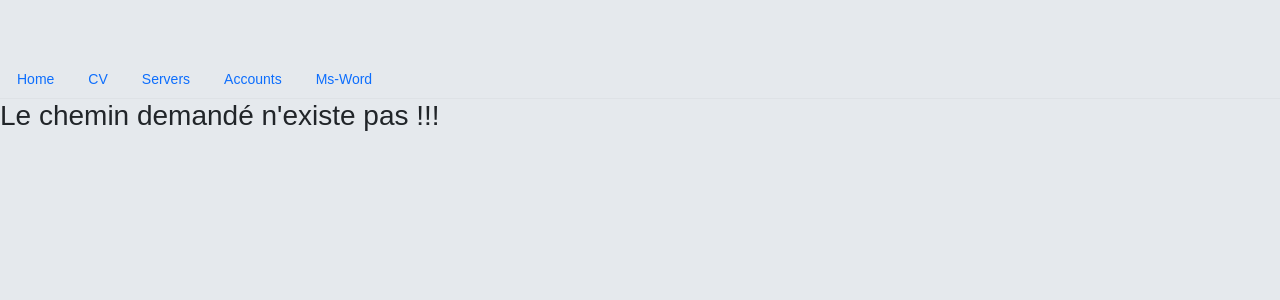
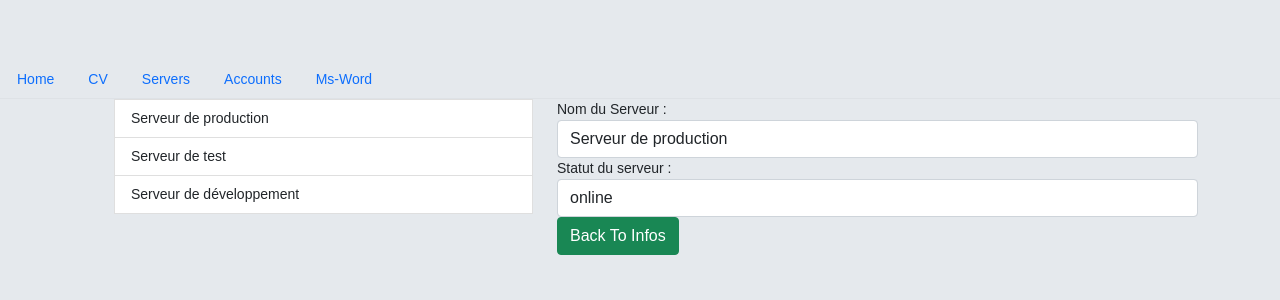
Before and after one commit to n2sy/Orange-giz, an Angular app: page /list-servers/edit/1 in a window 1280 px wide. Before the commit this address led to /not-found. Shown: the top 300 px of the page. Built offline with nearby package versions, Linux system fonts and the light colour scheme.

Commit message:
add the submodule

```diff
--- a/src/app/app.module.ts
+++ b/src/app/app.module.ts
@@ -28,6 +28,7 @@ import { InfosComponent } from './infos/infos.component';
 import { AddComponent } from './add/add.component';
 import { UpdateComponent } from './update/update.component';
 import { NotFoundComponent } from './not-found/not-found.component';
+import { SubModule } from './sub/sub.module';
 
 @NgModule({
   declarations: [
@@ -56,7 +57,7 @@ import { NotFoundComponent } from './not-found/not-found.component';
     UpdateComponent,
     NotFoundComponent,
   ],
-  imports: [BrowserModule, FormsModule, ORANGE_ROUTING],
+  imports: [BrowserModule, FormsModule, ORANGE_ROUTING, SubModule],
   providers: [FirstService],
   bootstrap: [AppComponent],
 })
--- a/src/app/app.routing.ts
+++ b/src/app/app.routing.ts
@@ -13,15 +13,18 @@ let myRoutes: Routes = [
   { path: '', component: HomeComponent },
   {
     path: 'cv',
-    component: CvComponent,
     children: [
-      //  { path: '', component: CvComponent },
+      { path: '', component: CvComponent },
       { path: 'add', component: AddComponent },
       { path: ':id', component: InfosComponent },
       { path: ':id/edit', component: UpdateComponent },
     ],
   },
 
+  {
+    path: 'list-servers',
+    loadChildren: () => import('./sub/sub.module').then((m) => m.SubModule),
+  },
   { path: 'accounts', component: HomeAccountComponent },
   { path: 'servers', component: ServersComponent },
   { path: 'ms-word', component: MsWordComponent },
--- a/src/app/cv/cv.component.html
+++ b/src/app/cv/cv.component.html
@@ -1,4 +1,3 @@
-<router-outlet></router-outlet>
 <div class="container">
     <div class="row">
         <div class="col-md-5">
--- a/src/app/sub/edit-server/edit-server.component.html
+++ b/src/app/sub/edit-server/edit-server.component.html
@@ -1 +1,10 @@
-<p>edit-server works!</p>
+<label for="">Nom du Serveur :</label>
+<input [(ngModel)]="selectedServ.nom" type="text" class="form-control">
+
+<label for="">Statut du serveur :</label>
+<select [(ngModel)]="selectedServ.statut" name="" id="" class="form-control">
+    <option value="online">online</option>
+    <option value="offline">offline</option>
+</select>
+
+<button routerLink="/list-servers" class="btn btn-success">Back To Infos</button>
--- a/src/app/sub/edit-server/edit-server.component.ts
+++ b/src/app/sub/edit-server/edit-server.component.ts
@@ -1,15 +1,24 @@
 import { Component, OnInit } from '@angular/core';
+import { ActivatedRoute, ParamMap } from '@angular/router';
+import { GererServersService } from '../gerer-servers.service';
 
 @Component({
   selector: 'app-edit-server',
   templateUrl: './edit-server.component.html',
-  styleUrls: ['./edit-server.component.css']
+  styleUrls: ['./edit-server.component.css'],
 })
 export class EditServerComponent implements OnInit {
-
-  constructor() { }
+  selectedServ;
+  constructor(
+    private activatedRoute: ActivatedRoute,
+    private gererSer: GererServersService
+  ) {}
 
   ngOnInit(): void {
+    this.activatedRoute.paramMap.subscribe({
+      next: (p: ParamMap) => {
+        this.selectedServ = this.gererSer.getServerById(p.get('id'));
+      },
+    });
   }
-
 }
--- /dev/null
+++ b/src/app/sub/gerer-servers.service.ts
@@ -0,0 +1,29 @@
+import { Injectable } from '@angular/core';
+
+@Injectable({
+  providedIn: 'root',
+})
+export class GererServersService {
+  tab = [
+    {
+      id: 1,
+      nom: 'Serveur de production',
+      statut: 'online',
+    },
+    {
+      id: 2,
+      nom: 'Serveur de test',
+      statut: 'offline',
+    },
+    {
+      id: 3,
+      nom: 'Serveur de développement',
+      statut: 'online',
+    },
+  ];
+  constructor() {}
+
+  getServerById(id) {
+    return this.tab.find((s) => s.id == id);
+  }
+}
--- a/src/app/sub/info-server/info-server.component.html
+++ b/src/app/sub/info-server/info-server.component.html
@@ -1 +1,7 @@
-<p>info-server works!</p>
+<strong> {{ selectedServ.nom }} </strong>
+<br>
+<p>Le statut du serveur est {{ selectedServ.statut }} </p>
+
+<br>
+<button [disabled]="show" [routerLink]="['/list-servers' ,'edit', selectedServ.id]" class="btn btn-info">Editer</button>
+<br><i *ngIf="show">Impossible d'editer ce serveur</i>
--- a/src/app/sub/info-server/info-server.component.ts
+++ b/src/app/sub/info-server/info-server.component.ts
@@ -1,15 +1,31 @@
 import { Component, OnInit } from '@angular/core';
+import { ActivatedRoute, ParamMap } from '@angular/router';
+import { GererServersService } from '../gerer-servers.service';
 
 @Component({
   selector: 'app-info-server',
   templateUrl: './info-server.component.html',
-  styleUrls: ['./info-server.component.css']
+  styleUrls: ['./info-server.component.css'],
 })
 export class InfoServerComponent implements OnInit {
-
-  constructor() { }
+  selectedServ;
+  show;
+  constructor(
+    private activatedRoute: ActivatedRoute,
+    private gererSer: GererServersService
+  ) {}
 
   ngOnInit(): void {
+    this.activatedRoute.paramMap.subscribe({
+      next: (p: ParamMap) => {
+        this.selectedServ = this.gererSer.getServerById(p.get('id'));
+      },
+    });
+
+    this.activatedRoute.queryParamMap.subscribe({
+      next: (q) => {
+        this.show = q.get('allow') == '1' ? false : true;
+      },
+    });
   }
-
 }
--- a/src/app/sub/list-servers/list-servers.component.html
+++ b/src/app/sub/list-servers/list-servers.component.html
@@ -1 +1,15 @@
-<p>list-servers works!</p>
+<div class="container">
+    <div class="row">
+        <div class="col-md-5">
+            <ol>
+                <li [queryParams]="{'allow' : serv.id == 3 ? 1 : 0}" [routerLink]="[serv.id]"
+                    *ngFor="let serv of tabServers" class="list-group-item">
+                    {{ serv.nom }}
+                </li>
+            </ol>
+        </div>
+        <div class="col-md-7">
+            <router-outlet></router-outlet>
+        </div>
+    </div>
+</div>
--- a/src/app/sub/list-servers/list-servers.component.ts
+++ b/src/app/sub/list-servers/list-servers.component.ts
@@ -1,15 +1,17 @@
 import { Component, OnInit } from '@angular/core';
+import { GererServersService } from '../gerer-servers.service';
 
 @Component({
   selector: 'app-list-servers',
   templateUrl: './list-servers.component.html',
-  styleUrls: ['./list-servers.component.css']
+  styleUrls: ['./list-servers.component.css'],
 })
 export class ListServersComponent implements OnInit {
+  tabServers = [];
 
-  constructor() { }
+  constructor(private gererSer: GererServersService) {}
 
   ngOnInit(): void {
+    this.tabServers = this.gererSer.tab;
   }
-
 }
--- /dev/null
+++ b/src/app/sub/sub.routing.ts
@@ -0,0 +1,16 @@
+import { RouterModule, Routes } from '@angular/router';
+import { EditServerComponent } from './edit-server/edit-server.component';
+import { InfoServerComponent } from './info-server/info-server.component';
+import { ListServersComponent } from './list-servers/list-servers.component';
+let sub_routes: Routes = [
+  {
+    path: 'list-servers',
+    component: ListServersComponent,
+    children: [
+      { path: ':id', component: InfoServerComponent },
+      { path: 'edit/:id', component: EditServerComponent },
+    ],
+  },
+];
+
+export const SUB_ROUTING = RouterModule.forChild(sub_routes);
```
Also changed, not shown: src/app/sub/sub.module.ts (+6 -7 lines), 1 other file (tests, documents, lock files or other folders).
